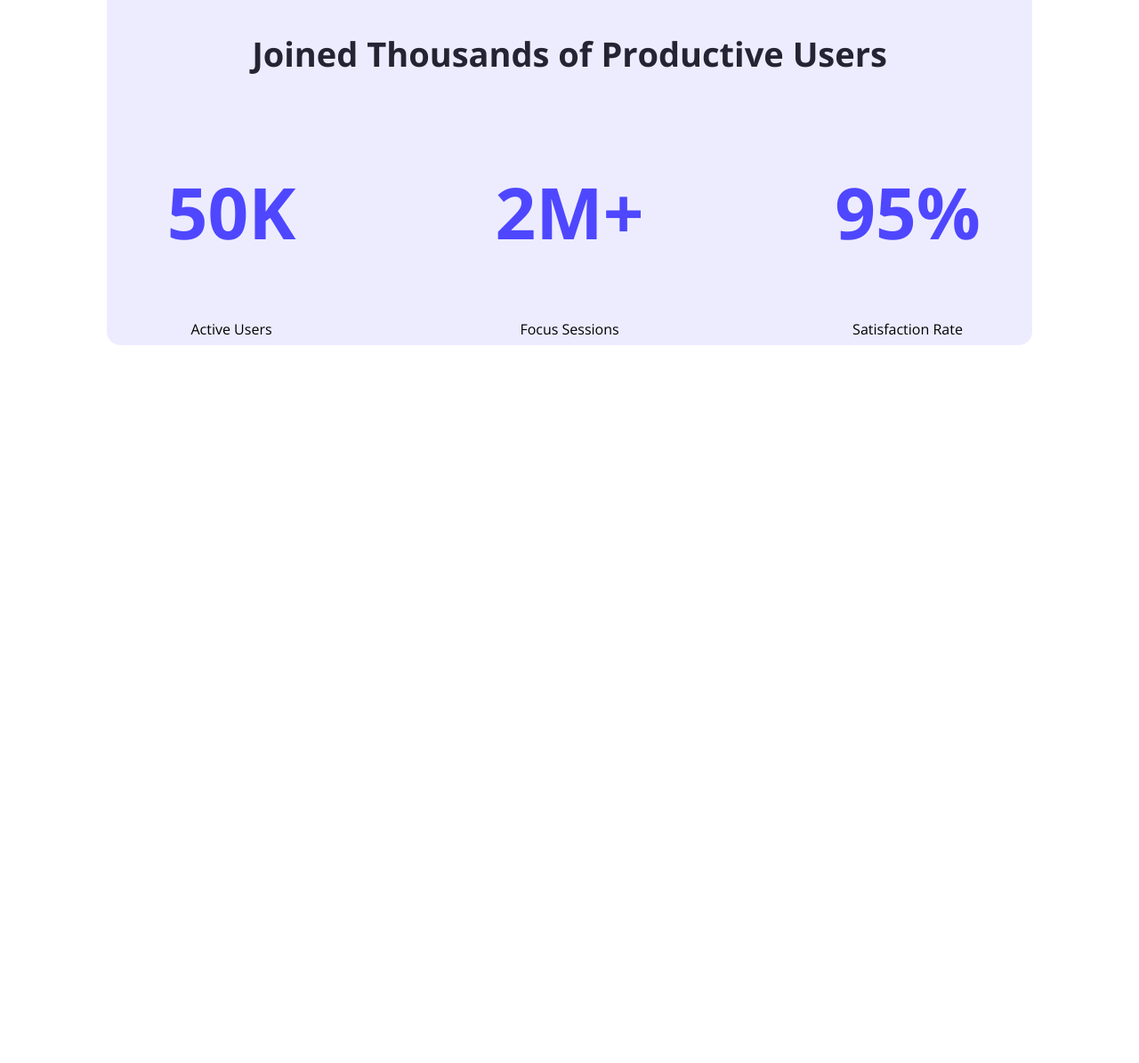
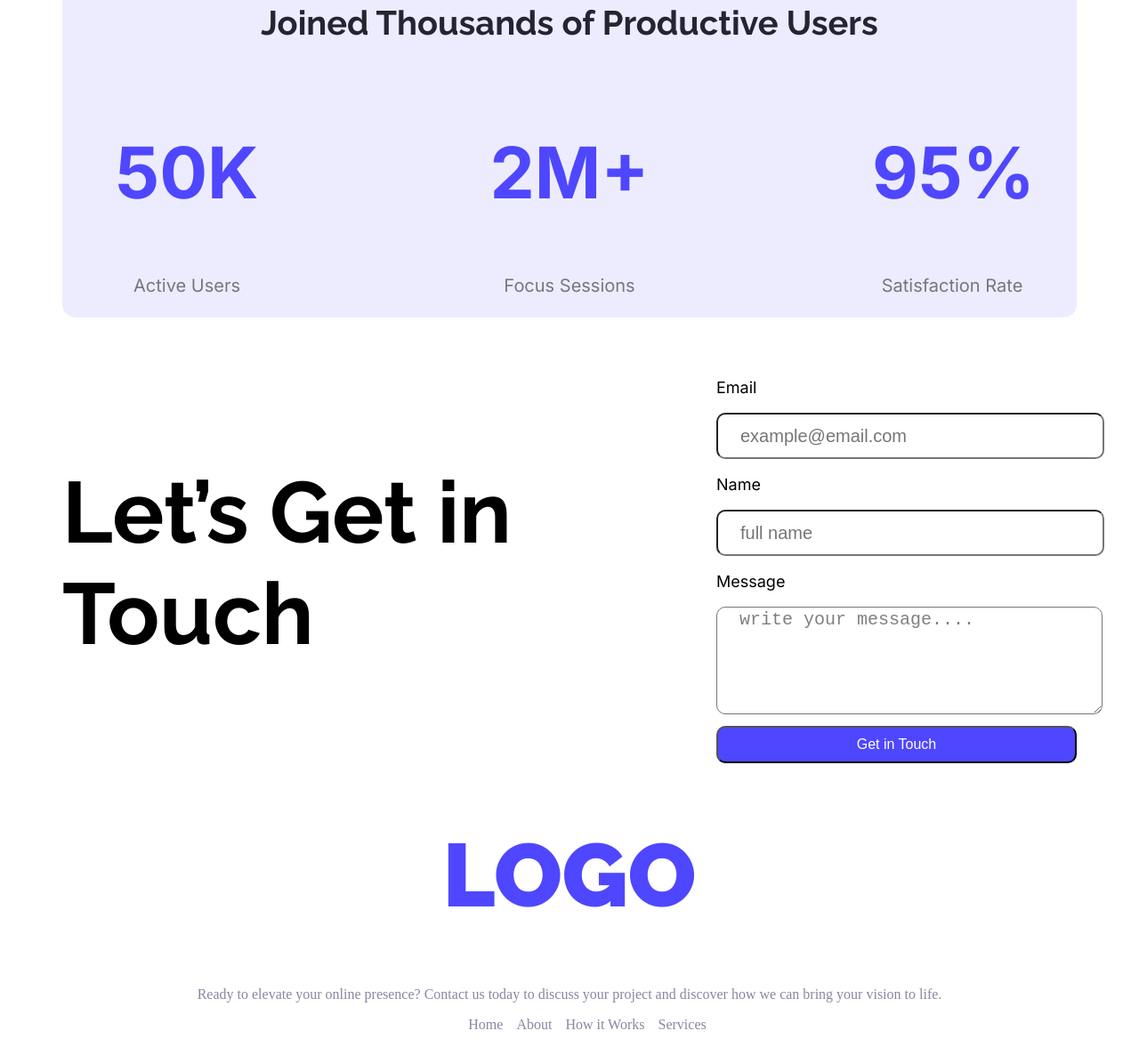
Before and after one commit to rionroxy/assignment-1, a plain HTML site: page index.html in a window 1280 px wide. Shown: the part 1247-2442 px from the top of the page at 89% size. Before the commit the page ends 1715 px from the top, so only its background shows below. Drawn offline with nearby package versions, Linux system fonts and the light colour scheme.

Commit message:
last commit

```diff
--- a/index.html
+++ b/index.html
@@ -6,11 +6,14 @@
     <title>assignment 1</title>
     <link rel="preconnect" href="https://fonts.googleapis.com">
 <link rel="preconnect" href="https://fonts.gstatic.com" crossorigin>
-<link href="https://fonts.googleapis.com/css2?family=Open+Sans:ital,wght@0,300..800;1,300..800&family=Raleway:ital,wght@0,100..900;1,100..900&display=swap" rel="stylesheet">
-    <link rel="stylesheet" href="styles/style.css">
+<link href="https://fonts.googleapis.com/css2?family=Raleway:ital,wght@0,100..900;1,100..900&display=swap" rel="stylesheet">
+<link rel="preconnect" href="https://fonts.googleapis.com">
+<link rel="preconnect" href="https://fonts.gstatic.com" crossorigin>
+<link href="https://fonts.googleapis.com/css2?family=Inter:ital,opsz,wght@0,14..32,100..900;1,14..32,100..900&display=swap" rel="stylesheet">
+<link rel="stylesheet" href="styles/style.css">
 </head>
-<body class="open-sans-normal">
-    <header class="header">
+<body >
+  <header class="header raleway-normal">
         <nav>
             <h3 class="nav-title">LOGO</h3>
             <ul>
@@ -26,7 +29,7 @@
 
     <main>
         <section>
-            <div class="fist-part">
+            <div class="fist-part raleway-normal">
                <div class="container">
                 <h2 class="titel-1">See It in Action</h2>
                 <p class="pgraph-1">Explore the live preview and imagine your brand in this bold new look.</p>
@@ -36,31 +39,56 @@
                     <img class="img" src="img/wc-mini.png" alt="">
                 </div>
             </div>
-        </section>
+        </section >
 
             <div class="div-1">
-                <h2 class="text">Joined Thousands of Productive Users</h2>
+                <h2 class="text raleway-normal">Joined Thousands of Productive Users</h2>
                 <div class="div-2">
                     <div class="div-3">
-                        <h2 class="big-text">50K</h2>
-                        <p class="align">Active Users</p>
+                        <h2 class="big-text inter-normal">50K</h2>
+                        <p class="align inter-normal">Active Users</p>
                     </div>
                     <div class="div-3">
-                        <h2 class="big-text">2M+</h2>
-                        <p class="align">Focus Sessions</p>
+                        <h2 class="big-text inter-normal">2M+</h2>
+                        <p class="align inter-normal">Focus Sessions</p>
                     </div>
                     <div class="div-3">
-                        <h2 class="big-text">95%</h2>
-                        <p class="align">Satisfaction Rate</p>
+                        <h2 class="big-text inter-normal">95%</h2>
+                        <p class="align inter-normal">Satisfaction Rate</p>
                     </div>
                 </div>
             </div>
 
 
+
+        <section>
+            <div class="last-div">
+           <div> <h2 class="last-one raleway-normal">Let’s Get in <br> Touch</h2></div>
+
+
+              <div class="inter-normal"> <form action="form"><p class="font">Email</p>
+                <input class="email" type="email" name="" id="" placeholder="example@email.com">
+                <p class="font">Name</p>
+                <input type="text" name="" id="" placeholder="full name">
+                <p class="font">Message</p>
+                <textarea name="" id="" cols="30" rows="5">write your message....</textarea >
+                    <br>
+                <input class="button" type="submit" value="Get in Touch"></form> </div>
+
+            </div>
+        </section>
+
     </main>
 
     <footer>
-
+       <div class="overpro"> <h1 class="logooo raleway-normal">LOGO</h1>
+        <p class="ditels pro">Ready to elevate your online presence? Contact us today to discuss your project and discover how we can bring your vision to life.</p>
+        <ul class="ditels">
+            <li>Home</li>
+            <li>About</li>
+            <li>How it Works</li>
+            <li>Services</li>
+        </ul></div>
     </footer>
 
 </body>
--- a/styles/style.css
+++ b/styles/style.css
@@ -1,10 +1,16 @@
 
-.open-sans-normal {
-  font-family: "Open Sans", sans-serif;
+
+.inter-normal {
+  font-family: "Inter", sans-serif;
   font-optical-sizing: auto;
+  font-weight: <weight>;
   font-style: normal;
-  font-variation-settings:
-    "wdth" 100;
+}
+.raleway-normal {
+  font-family: "Raleway", sans-serif;
+  font-optical-sizing: auto;
+  font-weight: <weight>;
+  font-style: normal;
 }
 nav{
     display: flex;
@@ -90,7 +96,7 @@ main{
     background-color: rgba(78, 71, 255, 0.1);
     padding: 80px 50px;
     border-radius: 15px;
-    margin: 80px 50px;
+    /* margin: 80px 50px; */
 
 }
  .div-1{
@@ -111,4 +117,89 @@ main{
 }
 .align{
     text-align: center;
+    font-size: 20px;
+    color: rgba(0, 0, 0, 0.5);
 }
+.bio{
+    display: flex;
+    gap: 15px;
+    align-items: center;
+}
+.icon{
+    width: 40px;
+    height: 40px;
+}
+.last-div{
+    display: flex;
+    align-items: center;
+    /* gap: 550px; */
+    justify-content: space-between;
+    margin-top: 50px;
+    margin-bottom: 50px;
+}
+.font{
+    font-size: 18px;
+    font-weight:600px ;
+}
+.last-one{
+    font-weight: bold;
+    font-size: 97px;
+}
+/* .email{
+    height: 102px;
+    width: 497;
+} */
+ input[type="text"],  input[type="email"]{
+    height: 46px;
+    /* border-radius: 5px; */
+    width: 100%;
+ }
+ .button{
+     height: 42px;
+     width: 100%;
+     font-size: 16px;
+     background-color: #4E47FF;
+     border-radius: 10px;
+     color: rgba(255, 255, 255, 1);
+     margin-top: 9px;
+
+ }
+ input[type="text"],  input[type="email"], textarea{
+    padding-left: 25px;
+    border-radius: 10px;
+    width: 100%;
+    font-size: 20px;
+    background-color: rgba(255, 255, 255, 1);
+    color: rgba(0, 0, 0, 0.5);
+    /* border: none; */
+ }
+ footer li{
+    list-style: none;
+
+ }
+ footer ul{
+    display: flex;
+    gap: 15px;
+    /* align-items: center; */
+    justify-content: center;
+ }
+ .logooo{
+    font-size: 100px;
+    color: #4E47FF;
+    font-weight: 900;
+    text-align: center;
+ }
+ .ditels{
+    color: rgba(137, 135, 161, 1);
+ }
+.overpro{
+
+}
+.pro{
+    text-align: center;
+}
+footer{
+    background-color: rgba(255, 255, 255, 1);
+    height: 428px;
+    margin-top: 60px;
+}
```
Also changed, not shown: img/avatar.png (added), img/icon-star.png (added).
